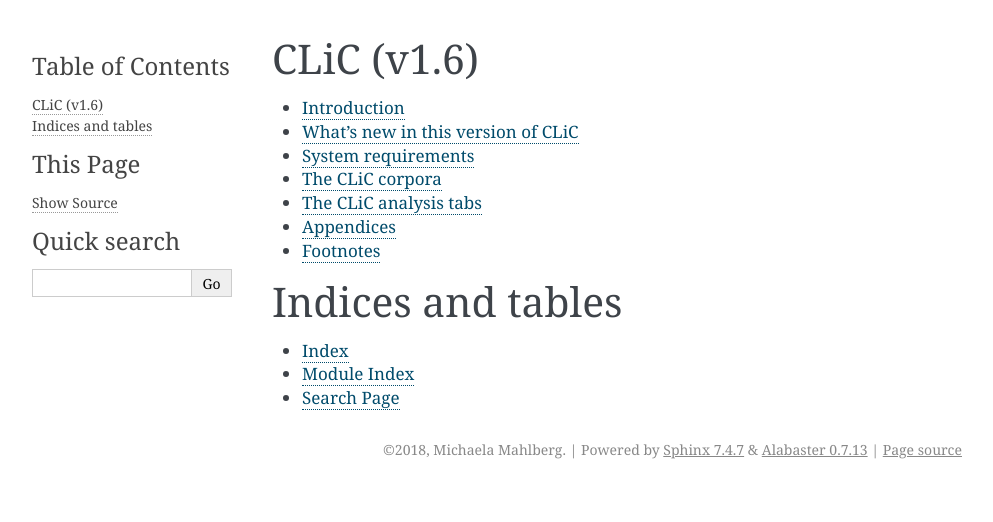
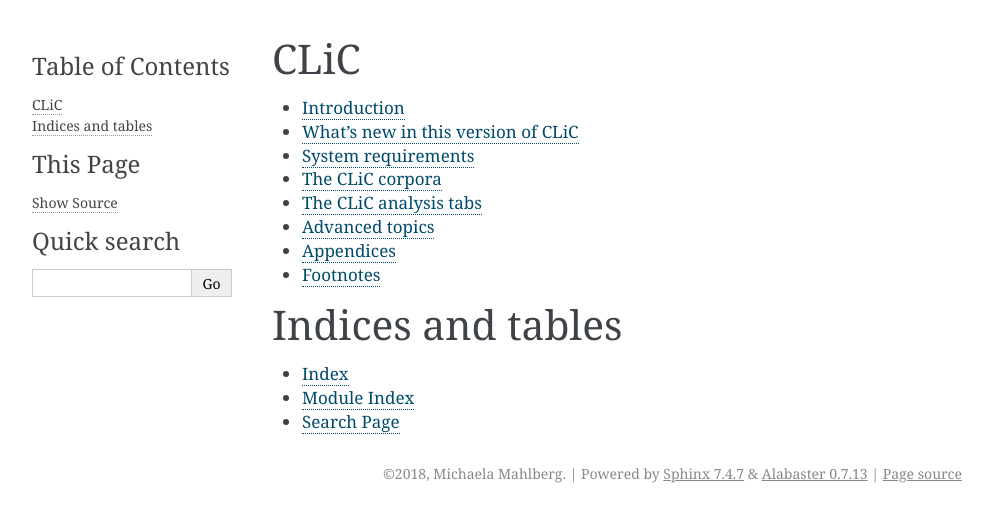
Before and after one commit to mahlberg-lab/clic, a Sphinx documentation site: the page built from docs/index.rst, in a window 1280 px wide. Shown: the top 522 px of the page, without its empty margins (148-1141 px from the left). Built offline with Sphinx 7.4.7, drawn with Linux system fonts in a browser that asks for light colours.

Commit message:
docs: Move extra files to "advanced topics"

```diff
--- a/docs/index.rst
+++ b/docs/index.rst
@@ -1,14 +1,15 @@
-CLiC (v1.6)
-==========================================
+CLiC
+====
 
 .. toctree::
-   :maxdepth: 2
+   :maxdepth: 1
 
    introduction
    whatsnew
    systemrequirements
    cliccorpora
    clicanalysis
+   advanced
    appendices
    footnotes
 
```
Also changed, not shown: docs/advanced.rst (added, +9 -0 lines), docs/advanced/adding_corpora.rst (renamed from docs/development/adding_corpora.rst), docs/advanced/api_usage.rst (renamed from docs/development/api_usage.rst), docs/advanced/development.rst (renamed from docs/development/development.rst), docs/advanced/glossary.rst (renamed from docs/development/glossary.rst), docs/advanced/production.rst (renamed from docs/development/production.rst).
